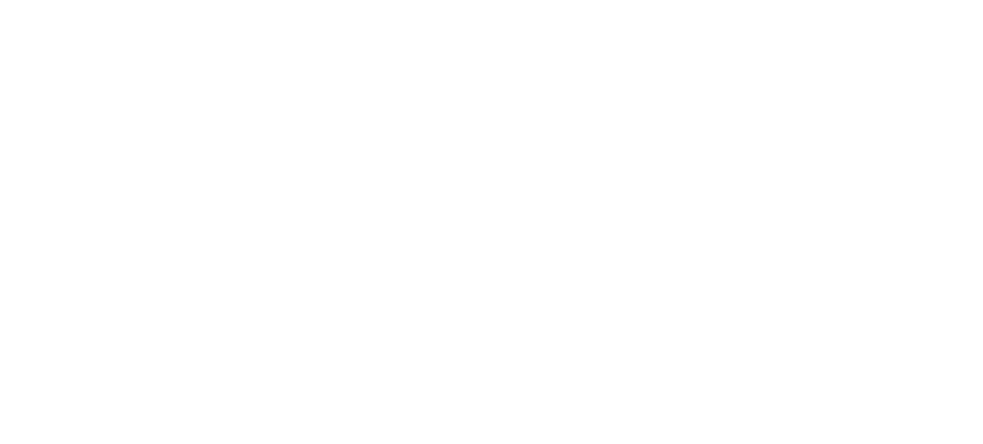
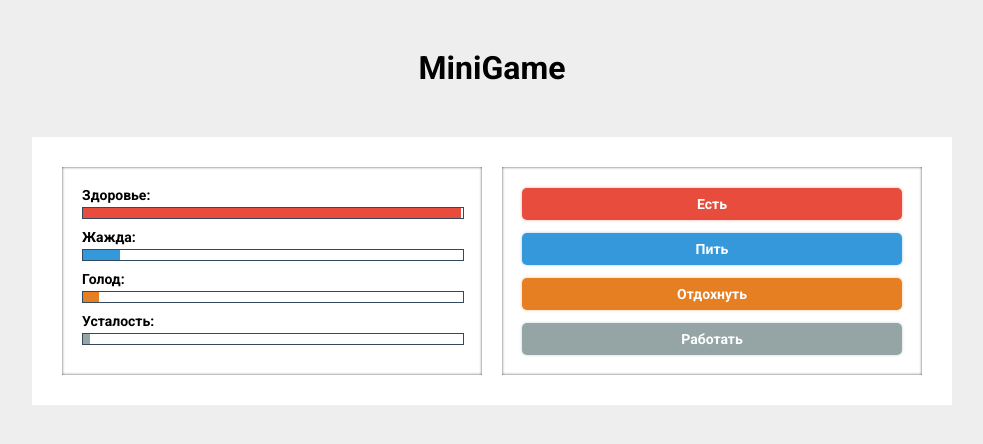
Before and after one commit to vmakal1989/VitaliMakal-tasks, a React (Create React App) app: page / in a window 1280 px wide. Shown: the top 444 px of the page, without its empty margins (148-1131 px from the left). Built offline with nearby package versions, Linux system fonts and the light colour scheme.

Commit message:
mobx,button, range field

```diff
--- a/package.json
+++ b/package.json
@@ -6,6 +6,9 @@
     "@testing-library/jest-dom": "^5.11.4",
     "@testing-library/react": "^11.1.0",
     "@testing-library/user-event": "^12.1.10",
+    "classnames": "^2.2.6",
+    "mobx": "^6.1.8",
+    "mobx-react": "^7.1.0",
     "node-sass": "^5.0.0",
     "react": "^17.0.2",
     "react-dom": "^17.0.2",
--- a/public/index.html
+++ b/public/index.html
@@ -24,20 +24,12 @@
       work correctly both with client-side routing and a non-root public URL.
       Learn how to configure a non-root public URL by running `npm run build`.
     -->
+    <link rel="preconnect" href="https://fonts.gstatic.com">
+    <link href="https://fonts.googleapis.com/css2?family=Roboto:ital,wght@0,700;1,700&display=swap" rel="stylesheet">
     <title>React App</title>
   </head>
   <body>
     <noscript>You need to enable JavaScript to run this app.</noscript>
     <div id="root"></div>
-    <!--
-      This HTML file is a template.
-      If you open it directly in the browser, you will see an empty page.
-
-      You can add webfonts, meta tags, or analytics to this file.
-      The build step will place the bundled scripts into the <body> tag.
-
-      To begin the development, run `npm start` or `yarn start`.
-      To create a production bundle, use `npm run build` or `yarn build`.
-    -->
   </body>
 </html>
--- a/src/App.jsx
+++ b/src/App.jsx
@@ -1,11 +1,41 @@
+import './App.scss'
+import React from "react"
+import {RangeField} from "./components/RangeField/RangeField"
+import {Button} from "./components/Button/Button"
+import {observer} from "mobx-react"
+import store from "./state/mobxState"
 
-import './App.scss';
+let timer = store.startGame()
 
-function App() {
-  return (
-    <div className="App">
-    </div>
-  );
-}
+const  App = observer(() => {
+
+    store.pet.health.range <= 0 && clearInterval(timer)
+
+    let {health, thirst, hunger, fatigue} = store.pet
+
+    const renderRangeFields = () => [health, thirst, hunger, fatigue].map(el => <RangeField  key={el.id} label={el.label} range={el.range} className={el.class}/>)
+    const renderButtons = () => store.buttons.map(el => <Button key={el.label} label={el.label} className={el.class} onClick={handleClick}/>)
+
+    const handleClick = (el) => {
+        el === 'Есть' && store.eat()
+        el === 'Пить' && store.drink()
+        el === 'Отдохнуть' && store.relax()
+        el === 'Работать' && store.work()
+    }
+
+    return (
+        <div className="app">
+            <h1 className="title">MiniGame</h1>
+            <div className="wrapper">
+                <div className={"stats"}>
+                    { renderRangeFields() }
+                </div>
+                <div className={'controls'}>
+                    { renderButtons() }
+                </div>
+            </div>
+        </div>
+    )
+})
 
 export default App;
--- a/src/App.scss
+++ b/src/App.scss
@@ -0,0 +1,37 @@
+body {
+  background: #EEEEEE;
+}
+.title {
+  font-family: Roboto;
+  font-style: normal;
+  font-weight: bold;
+  font-size: 32px;
+  line-height: 37px;
+  text-align: center;
+  color: #000000;
+  margin-top: 50px;
+}
+.wrapper {
+  width: 860px;
+  background: #FFFFFF;
+  margin: 50px auto;
+  padding: 30px;
+  display: flex;
+  flex-wrap: wrap;
+  justify-content: space-between;
+
+  .stats {
+    width: 380px;
+    padding: 20px;
+    background: #FFFFFF;
+    box-shadow: inset 0 0 3px rgba(0, 0, 0, 0.7);
+  }
+  .controls {
+    width: 380px;
+    box-shadow: inset 0 0 3px rgba(0, 0, 0, 0.7);
+    padding: 20px;
+    display: flex;
+    flex-wrap: wrap;
+    align-items: center;
+  }
+}
--- /dev/null
+++ b/src/components/Button/Button.jsx
@@ -0,0 +1,12 @@
+import './Button.scss'
+import React from 'react'
+import classNames from 'classnames'
+
+export const Button = ({onClick, label, className}) => {
+
+	return (
+		<button className={classNames('btn', className)} onClick={() => onClick(label)}>
+			{label}
+		</button>
+	)
+}
--- /dev/null
+++ b/src/components/Button/Button.scss
@@ -0,0 +1,39 @@
+.btn {
+  width: 100%;
+  font-family: Roboto;
+  font-style: normal;
+  font-weight: 500;
+  font-size: 14px;
+  line-height: 16px;
+  color: #FFFFFF;
+  border: none;
+  border-radius: 5px;
+  padding: 8px;
+  cursor: pointer;
+  margin-bottom: 12px;
+  &:last-child {
+    margin-bottom: 0;
+  }
+  &:hover {
+    opacity: .9;
+  }
+  &:active {
+    transform: scale(.98);
+  }
+}
+.red {
+  background-color: #E74C3C;
+  box-shadow: 0 0 3px rgba(231, 76, 60, 0.5);
+}
+.blue {
+  background-color: #3498DB;
+  box-shadow: 0 0 3px rgba(52, 152, 219, 0.5);
+}
+.orange {
+  background-color: #E67E22;
+  box-shadow: 0 0 3px rgba(230, 126, 34, 0.5);
+}
+.grey {
+  background-color: #95A5A6;
+  box-shadow: 0 0 3px rgba(149, 165, 166, 0.5);
+}
--- /dev/null
+++ b/src/components/RangeField/RangeField.jsx
@@ -0,0 +1,15 @@
+import './RangeField.scss'
+import React from 'react'
+import classNames from "classnames"
+
+export const RangeField = ({label, range, className}) => {
+	return (
+		<>
+			<div className={'range-field__label'}>
+				{label}:
+			</div>
+			<input className={classNames('range-field__input', className)} type="range" min={0} max={200} value={range} disabled/>
+		</>
+		)
+
+}
--- /dev/null
+++ b/src/components/RangeField/RangeField.scss
@@ -0,0 +1,56 @@
+.range-field__label {
+  font-family: Roboto;
+  font-style: normal;
+  font-weight: normal;
+  font-size: 14px;
+  line-height: 16px;
+  color: #000000;
+}
+
+.range-field__input {
+  width: 100%;
+  height: 10px;
+  border: 1px solid #34495E;
+  margin-bottom: 10px;
+  overflow: hidden;
+  -webkit-appearance: none;
+  &::-webkit-slider-thumb {
+    -webkit-appearance: none;
+  }
+  &::-webkit-slider-thumb {
+    -webkit-appearance: none !important;
+    width: 1px;
+  }
+}
+.health {
+  &::-webkit-slider-thumb {
+    box-shadow: -360px 0 0 360px #E74C3C;
+  }
+  &::-webkit-slider-thumb {
+    background-color: #E74C3C;
+  }
+}
+.thirst {
+  &::-webkit-slider-thumb {
+    box-shadow: -360px 0 0 360px #3498DB;
+  }
+  &::-webkit-slider-thumb {
+    background-color: #3498DB;
+  }
+}
+.hunger {
+  &::-webkit-slider-thumb {
+    box-shadow: -360px 0 0 360px #E67E22;
+  }
+  &::-webkit-slider-thumb {
+    background-color: #E67E22;
+  }
+}
+.fatigue {
+  &::-webkit-slider-thumb {
+    box-shadow: -360px 0 0 360px #95A5A6;
+  }
+  &::-webkit-slider-thumb {
+    background-color: #95A5A6;
+  }
+}
--- a/src/index.scss
+++ b/src/index.scss
@@ -11,3 +11,7 @@
   font-family: source-code-pro, Menlo, Monaco, Consolas, 'Courier New',
     monospace;
 }
+input {
+  margin: 0;
+  padding: 0;
+}
--- /dev/null
+++ b/src/state/mobxState.js
@@ -0,0 +1,91 @@
+import { makeAutoObservable } from "mobx"
+
+class State {
+	pet = {
+		health: {
+			id: 0,
+			label: 'Здоровье',
+			range: 200,
+			class: 'health'
+		},
+		thirst: {
+			id: 1,
+			label: 'Жажда',
+			range: 0,
+			class: 'thirst'
+		},
+		hunger: {
+			id: 2,
+			label: 'Голод',
+			range: 0,
+			class: 'hunger'
+		},
+		fatigue: {
+			id: 3,
+			label: 'Усталость',
+			range: 0,
+			class: 'fatigue'
+		}
+	}
+	buttons = [
+		{label: 'Есть', class: 'red'},
+		{label: 'Пить', class: 'blue'},
+		{label: 'Отдохнуть', class: 'orange'},
+		{label: 'Работать', class: 'grey'}
+	]
+	healthDeclineUnit = 0.05
+	thirstDeclineUnit = 0.7
+	hungerDeclineUnit = 0.3
+	fatigueDeclineUnit = 0.05
+
+	constructor() {
+		makeAutoObservable(this);
+	}
+	startGame() {
+		let timer = setInterval(() => {
+			if(this.pet.thirst.range <= 100) [this.healthDeclineUnit, this.fatigueDeclineUnit] = [0.05, 0.1]
+			if(this.pet.thirst.range >= 100 && this.pet.thirst.range <= 200 ) [this.healthDeclineUnit, this.fatigueDeclineUnit] = [0.15, 0.25]
+			if(this.pet.thirst.range >= 200) [this.healthDeclineUnit, this.fatigueDeclineUnit] = [0.25, 0.35]
+
+			if(this.pet.hunger.range >= 100 && this.pet.hunger.range <= 200 ) [this.healthDeclineUnit, this.fatigueDeclineUnit] = [0.25, 0.35]
+			if(this.pet.hunger.range >= 200) [this.healthDeclineUnit, this.fatigueDeclineUnit] = [0.45, 0.45]
+
+			if(this.pet.hunger.range >= 200 && this.pet.thirst.range >= 200) [this.healthDeclineUnit, this.fatigueDeclineUnit] = [1, 1]
+
+			this.pet.health.range -= this.healthDeclineUnit
+			if(this.pet.thirst.range < 200) this.pet.thirst.range += this.thirstDeclineUnit
+			if(this.pet.hunger.range < 200) this.pet.hunger.range += this.hungerDeclineUnit
+			if(this.pet.fatigue.range < 200) this.pet.fatigue.range += this.fatigueDeclineUnit
+		}, 200)
+		return timer
+	}
+	eat() {
+		if(this.pet.hunger.range > 0) this.pet.hunger.range -= 10
+		if(this.pet.health.range < 200) this.pet.health.range += 2
+	}
+	drink() {
+		if(this.pet.thirst.range > 0) this.pet.thirst.range -= 10
+		if(this.pet.health.range > 0) this.pet.health.range -= 1
+	}
+	relax() {
+		if(this.pet.health.range < 200) this.pet.health.range += getRandomIntInclusive(1,10)
+		if(this.pet.fatigue.range > 0) this.pet.fatigue.range -= getRandomIntInclusive(10,20)
+
+	}
+	work() {
+		if(this.pet.thirst.range < 200) this.pet.thirst.range += getRandomIntInclusive(30,40)
+		if(this.pet.hunger.range < 200) this.pet.hunger.range += getRandomIntInclusive(10,20)
+		if(this.pet.fatigue.range < 200) this.pet.fatigue.range += getRandomIntInclusive(10,20)
+		if(this.pet.health.range > 0) this.pet.health.range -= getRandomIntInclusive(10,20)
+	}
+}
+
+function getRandomIntInclusive(min, max) {
+	min = Math.ceil(min)
+	max = Math.floor(max)
+	return Math.floor(Math.random() * (max - min + 1)) + min
+}
+
+const store = new State()
+
+export default store;
```
Also changed, not shown: 1 other file (tests, documents, lock files or other folders).
